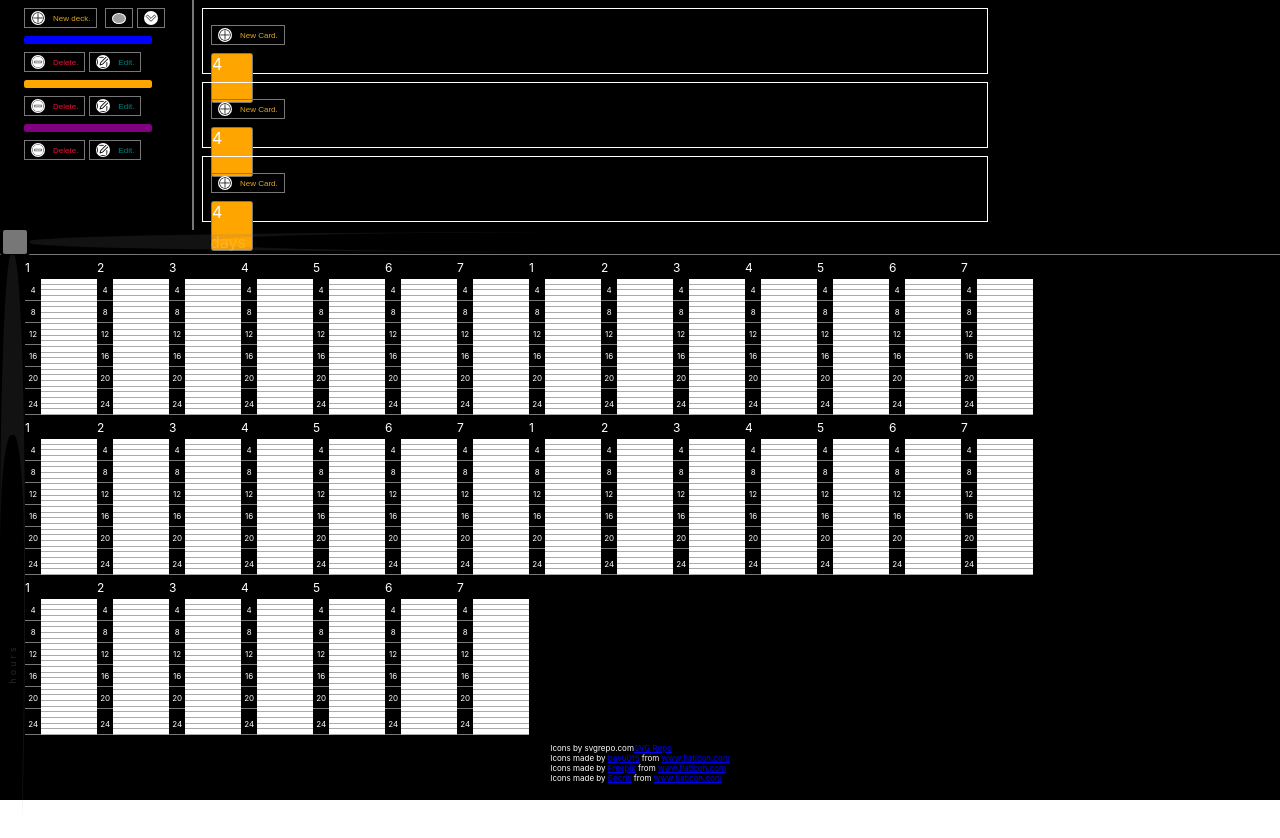
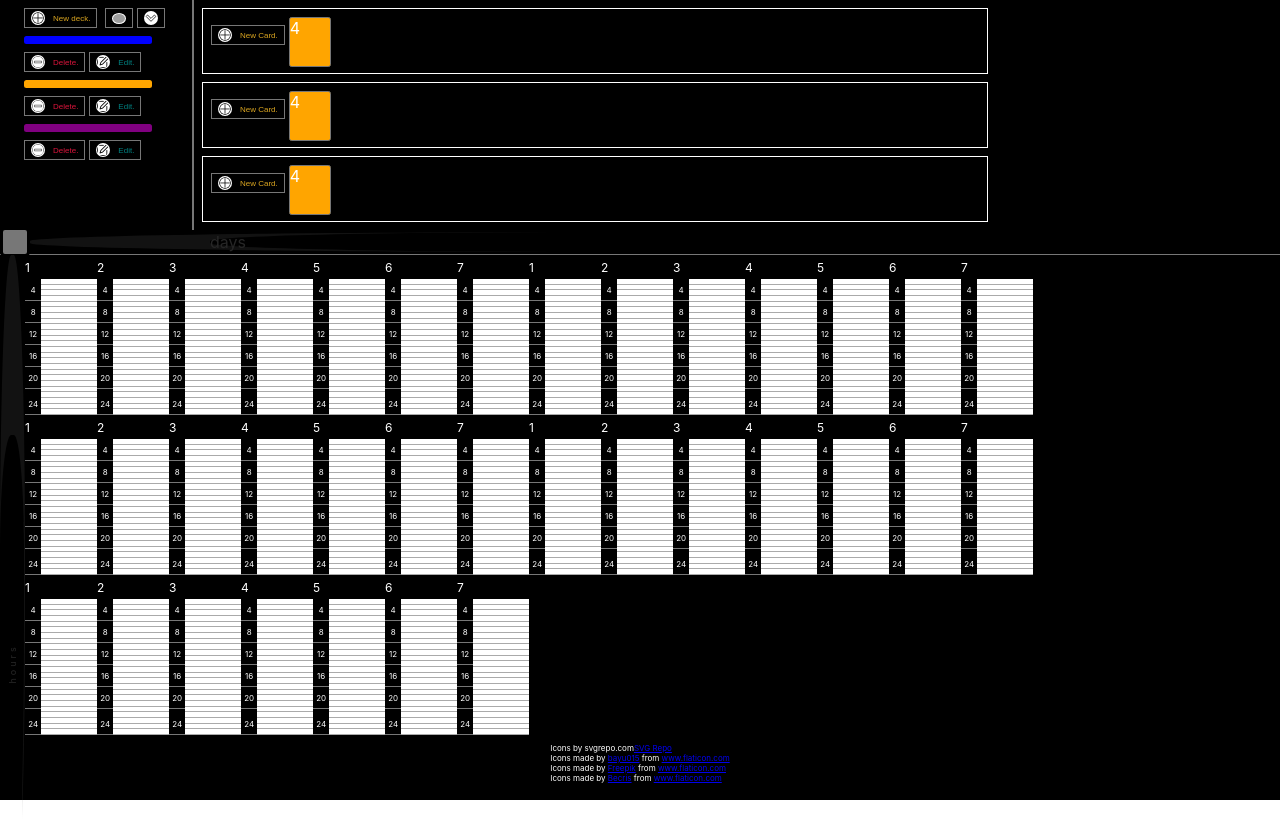
Before and after one commit to munrhalls/time-glance, a React (Create React App) app: page / in a window 1280 px wide. Shown: the top 838 px of the page. Built offline with nearby package versions, Linux system fonts and the light colour scheme; grey boxes are pictures that could not be loaded.

Commit message:
adding card works

```diff
--- a/src/App.css
+++ b/src/App.css
@@ -29,6 +29,7 @@ body {
   width: 100%;
   margin: 0.5rem;
   padding: 0.5rem;
+  display: flex;
 }
 
 .TimeCard {
--- a/src/components/TimeDeck.js
+++ b/src/components/TimeDeck.js
@@ -5,6 +5,7 @@ import { Button } from "./Button";
 export const TimeDeck = ({ timeDeck }) => {
   const [timeCards, setTimeCards] = useState([{}]);
   const addTimeCard = () => {
+    console.log("Add time card.");
     const newTimeCard = {
       id: timeCards.length + 1,
       color: "blue",
@@ -18,7 +19,7 @@ export const TimeDeck = ({ timeDeck }) => {
   return (
     <div className="TimeDeck" style={{ position: "relative" }}>
       {/* <div className="TimeDeckBg" style={{ backgroundColor: `${timeDeck.color}`, opacity: '0.51', position: 'absolute', top: '0', bottom: '0', left: '0', right: '0' }}></div> */}
-      <Button type="add" label="New Card." onClick={addTimeCard}></Button>
+      <Button type="add" label="New Card." handlerFunc={addTimeCard} />
       {timeCards.map((timeCard) => {
         return <TimeCard timeCard={timeCard} key={timeCard.id + "1"} />;
       })}
```
Also changed, not shown: 1 other file (tests, documents, lock files or other folders).
